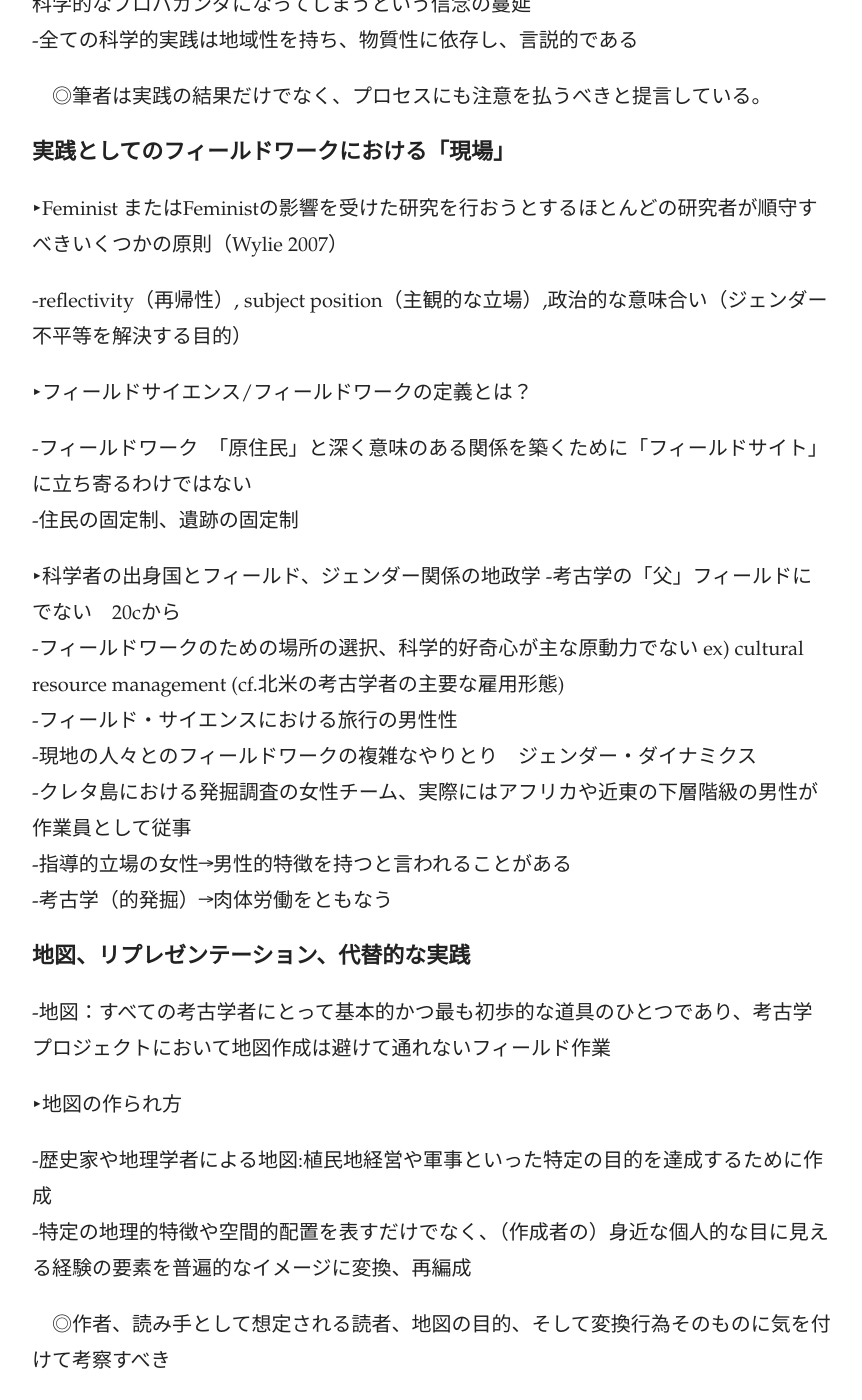
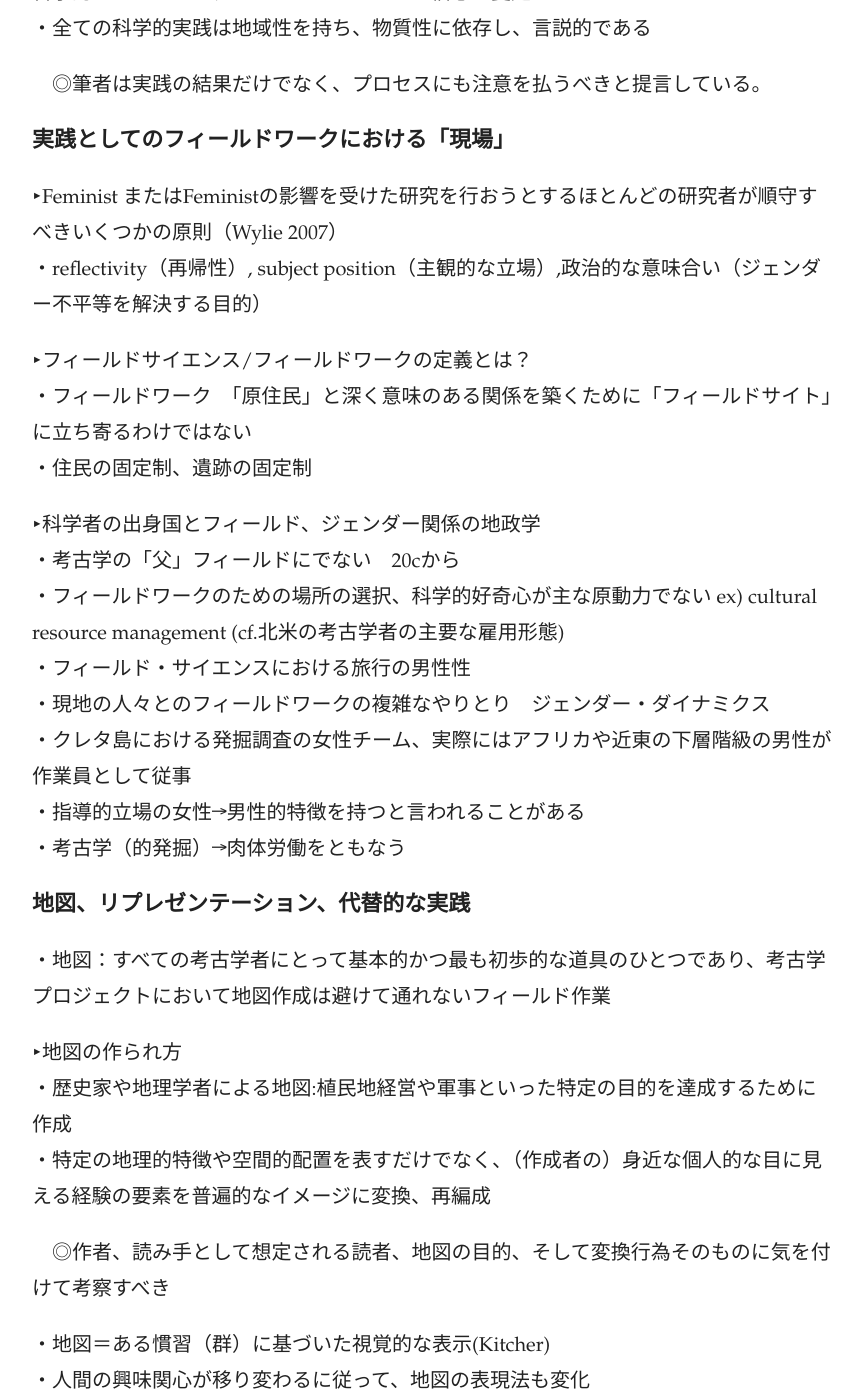
Before and after one commit to nishikarch/nishikarch.github.io, a Jekyll site: the page built from _posts/2021-10-09-Tomaskova-2007.md, in a window 1280 px wide and 1400 px high, scrolled down 3267 px. Shown: the whole window, without its empty margins (208-1070 px from the left). Built offline with Jekyll 4.4.1, drawn with Linux system fonts in a browser that asks for light colours; some of the changed text lies outside the part shown.

Commit message:
Update 2021-10-09-Tomaskova-2007.md

```diff
--- a/_posts/2021-10-09-Tomaskova-2007.md
+++ b/_posts/2021-10-09-Tomaskova-2007.md
@@ -16,36 +16,33 @@ paper: https://archaeology-gender-europe.org/docs/silvia.pdf
 
 ## イントロダクション
 
-‣考古学とフィールドワーク
+‣考古学とフィールドワーク<br>
+・考古学@北米：<br>
+  →言語人類学、自然人類学、文化人類学と並んで人類学に位置づけられる学問領域<br>
+  →共通項：フィールドワーク→民俗誌、考古学の文脈で異なる響き　実践の物質性、技術の重要性<br>
+・なぜ考古学がこんなにも長い間フェミニストの影響から逃れてきたか？
 
-  -考古学@北米：言語人類学、自然人類学、文化人類学と並んで人類学に位置づけられる学問領域<br>
-  共通項：フィールドワーク→民俗誌、考古学の文脈で異なる響き　実践の物質性、技術の重要性<br>
+‣考古学における研究対象と方法論<br>
+・フェミニスト科学論の産物は受け入れられ（ジェンダー考古学）、方法論は無視<br>
+・（考古学の定義にかかわる）フィールドワークの実践におけるジェンダーの議論<br>
 
- 　-なぜ考古学がこんなにも長い間フェミニストの影響から逃れてきたか？
-
-‣考古学における研究対象と方法論
-
-　-フェミニスト科学論の産物は受け入れられ（ジェンダー考古学）、方法論は無視<br>
-  -（考古学の定義にかかわる）フィールドワークの実践におけるジェンダーの議論<br>
-
-‣考古学の特殊性
-
-　-方法論的実践(methodological practice)と定義的関連性が異常に強い　☞地理学と比較可能<br>
-　-フィールドでの実践の特異性、フィールドワークの中心性　cf.文化人類学<br>
+‣考古学の特殊性<br>
+・方法論的実践(methodological practice)と定義的関連性が異常に強い<br>
+  →地理学と比較可能<br>
+・フィールドでの実践の特異性、フィールドワークの中心性　cf.文化人類学<br>
 
 ## 実践としてのジェンダー考古学と科学
 
-‣過去20年のジェンダー考古学
-　-過去を語る際に女性の存在が軽視<br>
-　-考古学的なナラティブ（物語、語り）が男性中心に偏っている<br>
-　-トレーニング、研究の日常的な活動　一般的な考古学の実践者にとってほとんど変わっていない<br>
+‣過去20年のジェンダー考古学<br>
+・過去を語る際に女性の存在が軽視<br>
+・考古学的なナラティブ（物語、語り）が男性中心に偏っている<br>
+・トレーニング、研究の日常的な活動　一般的な考古学の実践者にとってほとんど変わっていない<br>
 
 　◎筆者はジェンダー考古学の対象を学問分野の日常的な活動形態（学生への教育、データへのアプローチ）に結び付けるべきと考えている。<br>
 
-‣科学の定義＝再現性と予測可能性　他者による検証実験　実践の産物
-
- -考古学の再現性と予測可能性:非常に限られた部分のみ→科学の不統一の例として貴重なサンプル<br>
- -ハラウェイ「サイボーク宣言」　二元論の批判　文化/自然の相互作用に対する考古学の貢献<br>
+‣科学の定義＝再現性と予測可能性　他者による検証実験　実践の産物<br>
+・考古学の再現性と予測可能性:非常に限られた部分のみ→科学の不統一の例として貴重なサンプル<br>
+・ハラウェイ「サイボーク宣言」　二元論の批判　文化/自然の相互作用に対する考古学の貢献<br>
 
 ## フェミニストによる民俗誌とジェンダー考古学の歴史
 
@@ -53,115 +50,106 @@ paper: https://archaeology-gender-europe.org/docs/silvia.pdf
 
 1970年代　フェミニズム理論の受容の始まり<br>
 1980年代後半　フェミニスト民俗誌<br>
+<br>
+・ジェンダーとセクシュアリティは（単なるトピックとして扱うのではなく）一部の調査や執筆の形態を変化させた
 
- -ジェンダーとセクシュアリティは（単なるトピックとして扱うのではなく）一部の調査や執筆の形態を変化させた
-
-‣考古学における科学的手法の導入
+‣考古学における科学的手法の導入<br>
 
 1950年　考古学における科学的機器<br>
 1950~1980年　米国の考古学において公的資金（NSF）の8割がフィールド・プロジェクトに費やされる<br>
-
- -考古学者：調査、マッピング、サンプリング、記録、データの処理、分析などの技術や方法を含む適切なフィールドワークのトレーニングを受けてはじめて専門家になれる<br>
- -考古学⇒道具、技術、チームワークに依存し、チームワーク、能力におけるリーダーシップが優先、ジェンダー性が高い独特な環境<br>
+<br>
+・考古学者：調査、マッピング、サンプリング、記録、データの処理、分析などの技術や方法を含む適切なフィールドワークのトレーニングを受けてはじめて専門家になれる<br>
+・考古学⇒道具、技術、チームワークに依存し、チームワーク、能力におけるリーダーシップが優先、ジェンダー性が高い独特な環境<br>
 
 ## 科学的実践の中での考古学
 
-‣考古学は方法か？学問か？という問題
+‣考古学は方法か？学問か？という問題<br>
+・ジェンダー、考古学、フェミニズムの関係を理解するためには、手法、方法論、物質的な記録の解釈を同時に調査する必要<br>
+・popular understanding-考古学者は掘ることを専業としている<br>
+・考古学的な労働、道具、空間、手法、全てが私たちが考古学として理解しているものを構成<br>
+・科学の物質性（場所、道具、科学者自身）の議論にも貢献<br>
 
-　-ジェンダー、考古学、フェミニズムの関係を理解するためには、手法、方法論、物質的な記録の解釈を同時に調査する必要<br>
-　-popular understanding-考古学者は掘ることを専業としている<br>
-　-考古学的な労働、道具、空間、手法、全てが私たちが考古学として理解しているものを構成<br>
-　-科学の物質性（場所、道具、科学者自身）の議論にも貢献<br>
-
-‣考古学におけるジェンダーの議論→epistemology（認識論）への批判に欠ける
-
- -身体化された知識→科学者、集団の価値観に影響を与える<br>
- -政治的なコミットメントと考古学的研究の区別は維持されるべきか？<br>
- -科学、手法は政治的に中立であるべき、基準やテスト、検証、証明の可能性を欠いた非科学的なプロパガンダになってしまうという信念の蔓延<br>
- -全ての科学的実践は地域性を持ち、物質性に依存し、言説的である<br>
+‣考古学におけるジェンダーの議論→epistemology（認識論）への批判に欠ける<br>
+・身体化された知識→科学者、集団の価値観に影響を与える<br>
+・政治的なコミットメントと考古学的研究の区別は維持されるべきか？<br>
+・科学、手法は政治的に中立であるべき、基準やテスト、検証、証明の可能性を欠いた非科学的なプロパガンダになってしまうという信念の蔓延<br>
+・全ての科学的実践は地域性を持ち、物質性に依存し、言説的である<br>
 
 　◎筆者は実践の結果だけでなく、プロセスにも注意を払うべきと提言している。
 
 ## 実践としてのフィールドワークにおける「現場」
 
-‣Feminist またはFeministの影響を受けた研究を行おうとするほとんどの研究者が順守すべきいくつかの原則（Wylie 2007）
+‣Feminist またはFeministの影響を受けた研究を行おうとするほとんどの研究者が順守すべきいくつかの原則（Wylie 2007）<br>
+・reflectivity（再帰性）, subject position（主観的な立場）,政治的な意味合い（ジェンダー不平等を解決する目的）
 
--reflectivity（再帰性）, subject position（主観的な立場）,政治的な意味合い（ジェンダー不平等を解決する目的）
+‣フィールドサイエンス/フィールドワークの定義とは？<br>
+・フィールドワーク　「原住民」と深く意味のある関係を築くために「フィールドサイト」に立ち寄るわけではない<br>
+・住民の固定制、遺跡の固定制<br>
 
-‣フィールドサイエンス/フィールドワークの定義とは？
-
- -フィールドワーク　「原住民」と深く意味のある関係を築くために「フィールドサイト」に立ち寄るわけではない<br>
- -住民の固定制、遺跡の固定制<br>
-
-‣科学者の出身国とフィールド、ジェンダー関係の地政学
- -考古学の「父」フィールドにでない　20cから<br>
- -フィールドワークのための場所の選択、科学的好奇心が主な原動力でない ex) cultural resource management (cf.北米の考古学者の主要な雇用形態)<br>
- -フィールド・サイエンスにおける旅行の男性性<br>
- -現地の人々とのフィールドワークの複雑なやりとり　ジェンダー・ダイナミクス<br>
- -クレタ島における発掘調査の女性チーム、実際にはアフリカや近東の下層階級の男性が作業員として従事<br>
- -指導的立場の女性→男性的特徴を持つと言われることがある<br>
- -考古学（的発掘）→肉体労働をともなう<br>
+‣科学者の出身国とフィールド、ジェンダー関係の地政学<br>
+・考古学の「父」フィールドにでない　20cから<br>
+・フィールドワークのための場所の選択、科学的好奇心が主な原動力でない ex) cultural resource management (cf.北米の考古学者の主要な雇用形態)<br>
+・フィールド・サイエンスにおける旅行の男性性<br>
+・現地の人々とのフィールドワークの複雑なやりとり　ジェンダー・ダイナミクス<br>
+・クレタ島における発掘調査の女性チーム、実際にはアフリカや近東の下層階級の男性が作業員として従事<br>
+・指導的立場の女性→男性的特徴を持つと言われることがある<br>
+・考古学（的発掘）→肉体労働をともなう<br>
 
 ## 地図、リプレゼンテーション、代替的な実践
 
- -地図：すべての考古学者にとって基本的かつ最も初歩的な道具のひとつであり、考古学プロジェクトにおいて地図作成は避けて通れないフィールド作業<br>
+・地図：すべての考古学者にとって基本的かつ最も初歩的な道具のひとつであり、考古学プロジェクトにおいて地図作成は避けて通れないフィールド作業<br>
 
-‣地図の作られ方
-
- -歴史家や地理学者による地図:植民地経営や軍事といった特定の目的を達成するために作成<br>
- -特定の地理的特徴や空間的配置を表すだけでなく、（作成者の）身近な個人的な目に見える経験の要素を普遍的なイメージに変換、再編成<br>
+‣地図の作られ方<br>
+・歴史家や地理学者による地図:植民地経営や軍事といった特定の目的を達成するために作成<br>
+・特定の地理的特徴や空間的配置を表すだけでなく、（作成者の）身近な個人的な目に見える経験の要素を普遍的なイメージに変換、再編成<br>
 
 　◎作者、読み手として想定される読者、地図の目的、そして変換行為そのものに気を付けて考察すべき
 
--地図＝ある慣習（群）に基づいた視覚的な表示(Kitcher)<br>
--人間の興味関心が移り変わるに従って、地図の表現法も変化<br>
+・地図＝ある慣習（群）に基づいた視覚的な表示(Kitcher)<br>
+・人間の興味関心が移り変わるに従って、地図の表現法も変化<br>
 
-▸（考古学における）地図製作・読み取り
+▸（考古学における）地図製作・読み取り<br>
+ ・地図： 実用的で、常識的で、物質的な感覚を呼び起こすもの、解釈上の選択やズレがないように「見える」<br>
+ ・完成された地図（中立、明確、高い参照性）<br>
+   ⇔雑然とした実践である考古学的フィールド調査における地図作り（＝状況に置かれた（situated）経験）<br>
+ ・地図=特定の人間と非人間の間での歴史的実践の具現化(Haraway 1997)<br>
+ ・地図製作において一般的な省略と選択の慣行：ある個人と対象の個人的経験の消失、選択された詳細が永続的なものへ<br>
 
- -地図： 実用的で、常識的で、物質的な感覚を呼び起こすもの、解釈上の選択やズレがないように「見える」<br>
- -完成された地図（中立、明確、高い参照性）←雑然とした実践である考古学的フィールド調査における地図作り（＝状況に置かれた（situated）経験）<br>
- -地図=特定の人間と非人間の間での歴史的実践の具現化(Haraway 1997)<br>
- -地図製作において一般的な省略と選択の慣行：ある個人と対象の個人的経験の消失、選択された詳細が永続的なものへ<br>
-
-▸考古学におけるマッピングの主観性
-
--特定の文脈に応じた情報の変換、種種の情報から描かれるべき事柄を代表させる（representation）ような主観的性質が存在するのを認めること≠マッピングの放棄、完全な主観によるマッピングの推奨<br>
+▸考古学におけるマッピングの主観性<br>
+・特定の文脈に応じた情報の変換、種種の情報から描かれるべき事柄を代表させる（representation）ような主観的性質が存在するのを認めること<br>
+    ≠マッピングの放棄、完全な主観によるマッピングの推奨<br>
 
 ◎現行のマッピング作業の歴史的位置づけ再考、代替的なアプローチの検討<br>
+・科学的事実（空間の特徴、遺物の配置） vs 過去の住民（たちが持っていた主観の？）モデル<br>
+・Bender 1997　：再帰性のあるマッピングと記録を目指した試み、一般的な地図のキャプションに加えて地図作成に関する作成者らの考えを記載<br>
+    「挿絵（地図）が公開されることで、挿絵に描かれたことが決定的なこととなってしまう。制作時の迷い、再考、失敗がなかったことになってしまう。」<br>
 
--科学的事実（空間の特徴、遺物の配置） vs 過去の住民（たちが持っていた主観の？）モデル<br>
--Bender 1997　：再帰性のあるマッピングと記録を目指した試み、一般的な地図のキャプションに加えて地図作成に関する作成者らの考えを記載<br>
-　　　　　　　「挿絵（地図）が公開されることで、挿絵に描かれたことが決定的なこととなってしまう。制作時の迷い、再考、失敗がなかったことになってしまう。」<br>
+▸再考の重要性と科学のプロセス・実践<br>
+・立場や個人の主観は、研究の文脈では必要な要素だが、それ自体がほとんどの考古学の研究目標を構成するものではない。<br>
+・再考すること=最初に提起したリサーチ・クエスチョンと別の問いを提起<br>
+・科学の生産物だけでなくプロセス、実践に焦点→研究の動機や迷いに対処できる余裕<br>
 
-▸再考の重要性と科学のプロセス・実践
-
--立場や個人の主観は、研究の文脈では必要な要素だが、それ自体がほとんどの考古学の研究目標を構成するものではない。<br>
--再考すること=最初に提起したリサーチ・クエスチョンと別の問いを提起<br>
--科学の生産物だけでなくプロセス、実践に焦点→研究の動機や迷いに対処できる余裕<br>
-
-▸フェミニスト認識論に基づいた地図製作の代替的手法
-
- -定量→定性的分析　両方のデータの使用が推奨<br>
- -Rocheleau 1995　ドミニカ共和国の森林管理に関する複数のマップ<br>
+▸フェミニスト認識論に基づいた地図製作の代替的手法<br>
+・定量→定性的分析　両方のデータの使用が推奨<br>
+・Rocheleau 1995　ドミニカ共和国の森林管理に関する複数のマップ<br>
 　　家畜、樹木、作物、薬用植物などの土地利用と広がり　それぞれの区画、種、製品にたいする用途、価格、個人の管理についての解説<br>
 　　中心：農村の人々と家　彼らの土地の端まで放射状に描写　裏面：農村の人々の郊外の土地<br>
 　　→個々人の使用・管理が重なりあう領域は、事実、理想、規範に基づいて表現<br>
 
-▸定量データベースのテクノロジー（特にGIS）に対するフェミニストの批判とその利用
+▸定量データベースのテクノロジー（特にGIS）に対するフェミニストの批判とその利用<br>
+・Kwanによる、フェミニストに触発されたGISを用いた研究（「神の目」批判、非実証的、非定量的GIS=定性的GIS）<br>
+・女性のGISへの関与「サイボーグを書く」ための重要なフェミニスト戦略<br>
+ -自然/人間、男性/女性の支配関係でなく、複合的な結びつき（ハラウェイ）を記述するという意味か<br>
 
- -Kwanによる、フェミニストに触発されたGISを用いた研究（「神の目」批判、非実証的、非定量的GIS=定性的GIS）<br>
- -女性のGISへの関与「サイボーグを書く」ための重要なフェミニスト戦略<br>
-　自然/人間、男性/女性の支配関係でなく、複合的な結びつき（ハラウェイ）を記述するという意味か<br>
+▸先住民の地図製作<br>
+・現在の地図表現とは異なる別の方法が存在することを強調<br>
+・Mixtecの地図：時間と空間が同じ二次元平面に投影、地理的認識、祖先の移動、王朝の歴史<br>
+・Bender1999：先住民の地図、未来への可能性を含む<br>
+・オルタナティブ・マップ=現地のレジスタンスにとっての現実、技術、隠喩<br>
 
-▸先住民の地図製作
-
- -現在の地図表現とは異なる別の方法が存在することを強調<br>
- -Mixtecの地図：時間と空間が同じ二次元平面に投影、地理的認識、祖先の移動、王朝の歴史<br>
- -Bender1999：先住民の地図、未来への可能性を含む<br>
- -オルタナティブ・マップ=現地のレジスタンスにとっての現実、技術、隠喩<br>
-
-▸考古学者が地図をつくるとき
- -様々な情報の変換を行い、地図は静止画的な手掛かりへ→経験、歴史、学問的伝統、ジェンダーの可能性についての認識が損失<br>
- -現在のA地域の地図≠過去のA地域のレプリゼンテーション<br>
- -カウンターカートグラフィー オルタナティブな世界を描き出すマッピング<br>
- -地図をつくる過程での試行錯誤の跡、空間に対する代替的な経験を含めることでフィールドでの実践に対する情報増加、結果の比較や評価の幅の広がりが起こり、過去の人々と科学の両方に利益が生まれる<br>
+▸考古学者が地図をつくるとき<br>
+・様々な情報の変換を行い、地図は静止画的な手掛かりへ
+     →経験、歴史、学問的伝統、ジェンダーの可能性についての認識が損失<br>
+・現在のA地域の地図≠過去のA地域のレプリゼンテーション<br>
+・カウンターカートグラフィー オルタナティブな世界を描き出すマッピング<br>
+・地図をつくる過程での試行錯誤の跡、空間に対する代替的な経験を含めることでフィールドでの実践に対する情報増加、結果の比較や評価の幅の広がりが起こり、過去の人々と科学の両方に利益が生まれる<br>
```
